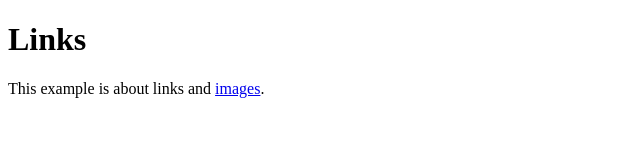
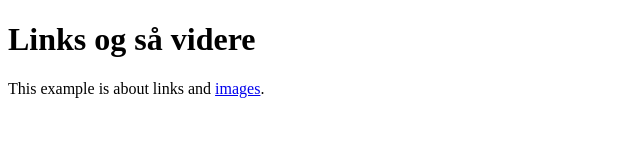
Before and after one commit to AimDad94/git_test, a plain HTML site: page links-and-images/links.html in a window 1280 px wide. Shown: the whole page, without its empty margins (0-640 px from the left). Drawn offline with Linux system fonts and the light colour scheme.

Commit message:
test af fejl på github

```diff
--- a/links-and-images/links.html
+++ b/links-and-images/links.html
@@ -4,7 +4,7 @@
     <title>Links</title>
   </head>
   <body>
-    <h1>Links</h1>
+    <h1>Links og så videre</h1>
 
     <p>This example is about links and <a href='images.html'>images</a>.</p>
 
```
